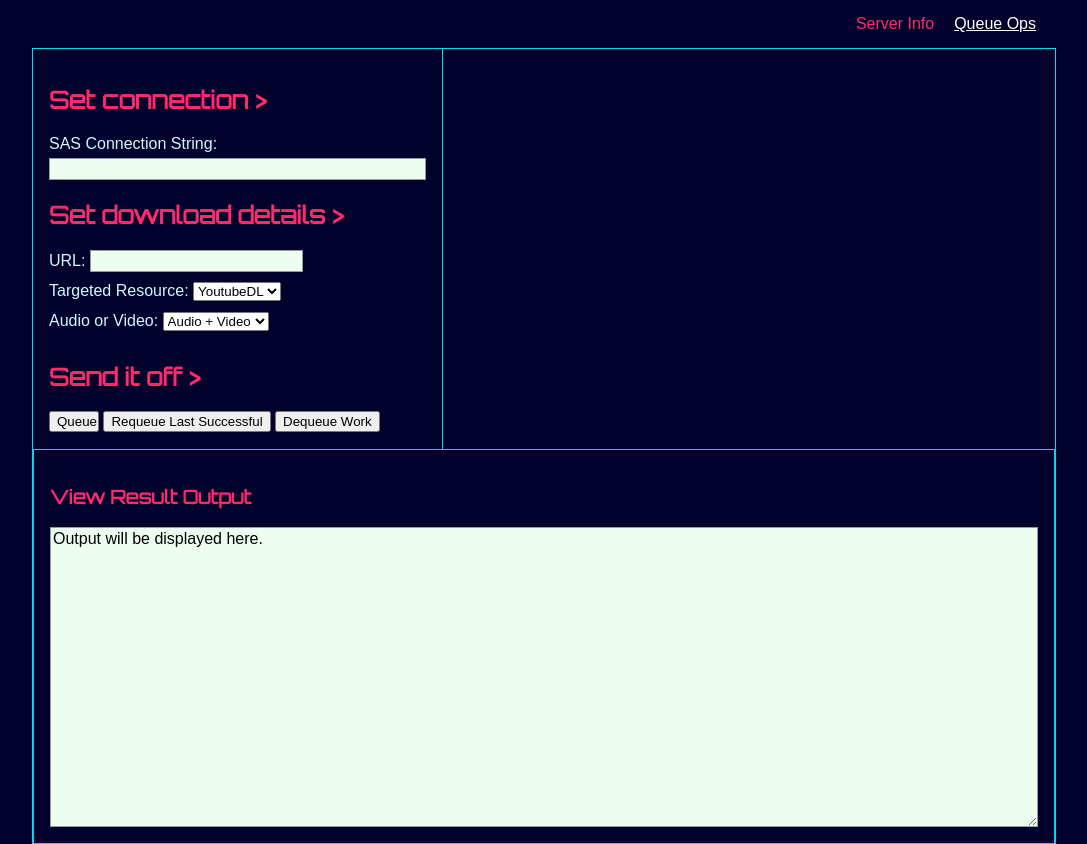
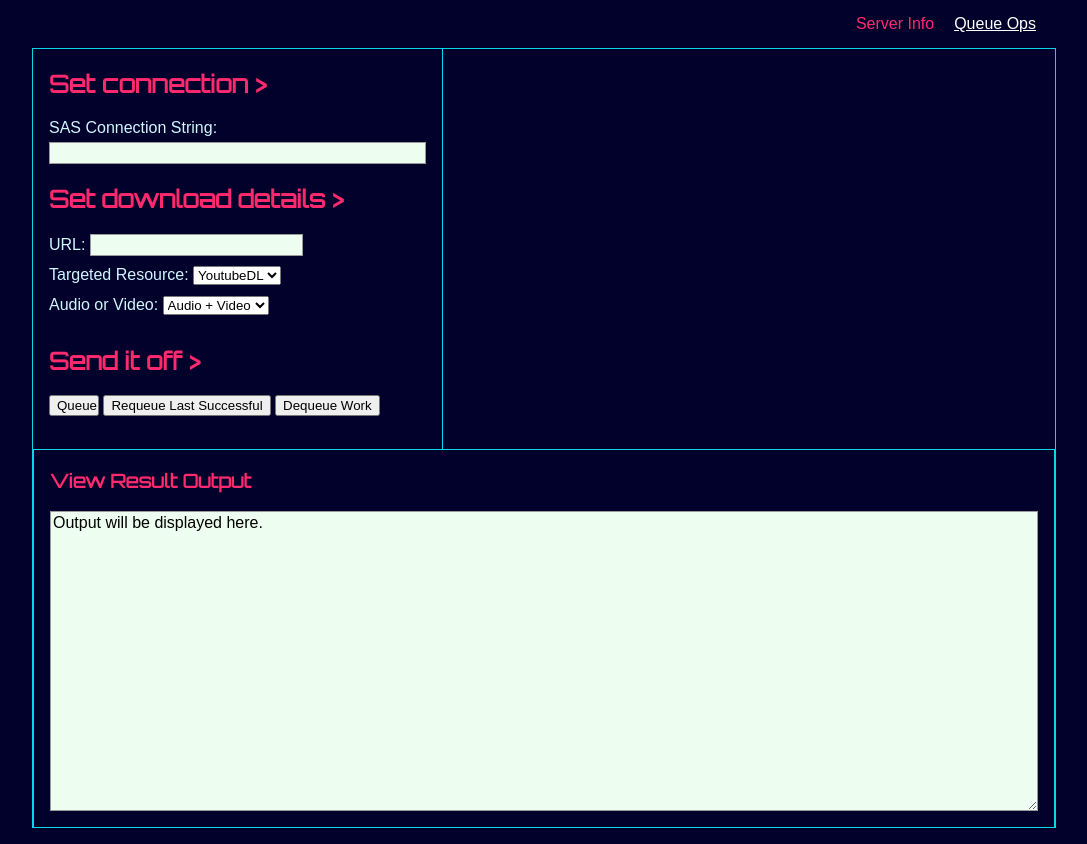
Before and after one commit to semick-dev/constellation, a website: page watcher/index.html in a window 1280 px wide. Shown: the whole page, without its empty margins (96-1183 px from the left). Drawn offline with Linux system fonts and the light colour scheme.

Commit message:
spacing working. time to try using a table for the details

```diff
--- a/watcher/styles.css
+++ b/watcher/styles.css
@@ -135,7 +135,9 @@ form li + li {
 
 #controlspanel {
     width: 40%;
-    padding: 1em;
+    padding-left: 1em;
+    padding-right: 1em;
+    padding-bottom: 1em;
     float: left;
 }
 
@@ -143,7 +145,9 @@ form li + li {
     width: 60%;
     min-height: 400px;
     float: right;
-    padding: 1em;
+    padding-left: 1em;
+    padding-right: 1em;
+    padding-bottom: 1em;
     border-left: 1px solid var(--lightblue);
 }
 
@@ -154,14 +158,15 @@ form li + li {
 
 #sidepanel iframe {
     width: 100%;
-    padding: 1em;
 }
 
 #outputpanel {
     float: left;
     clear: both;
     width: 100%;
-    padding: 1em;
+    padding-left: 1em;
+    padding-right: 1em;
+    padding-bottom: 1em;
     border-left: 1px solid var(--lightblue);
     border-right: 1px solid var(--lightblue);
     border-top: 1px solid var(--lightblue);
```
